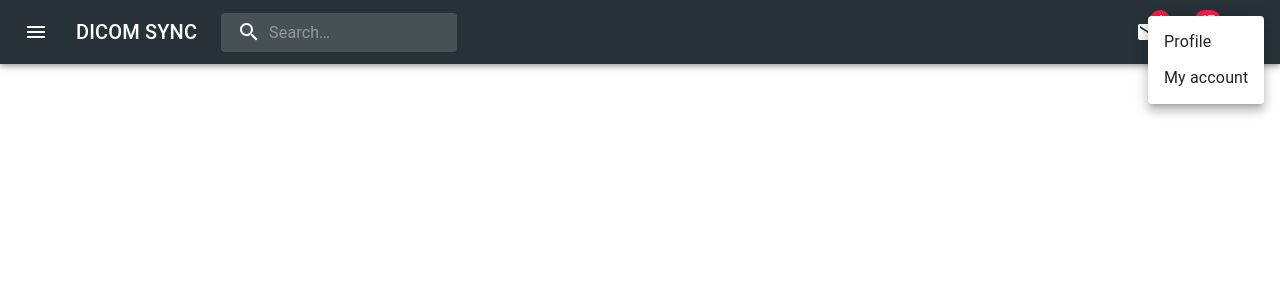
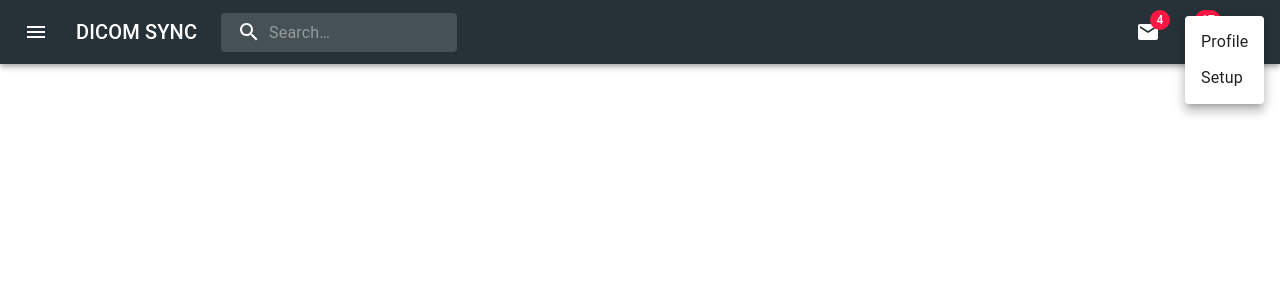
Before and after one commit to jaffersonoliveira/image-sync-s3, a React (Create React App) app in the folder app/src/renderer/: page /#/ in a window 1280 px wide. Both pictures are taken after a click on the button 1244 px from the left and 32 px from the top of the page. Shown: the top 300 px of the page. Built offline with nearby package versions, Linux system fonts and the light colour scheme; the HTML template or start-up script is replaced by a standard one.

Commit message:
feat: add screen setup

```diff
--- a/app/src/renderer/src/App.tsx
+++ b/app/src/renderer/src/App.tsx
@@ -1,9 +1,18 @@
 import React from 'react';
 import TopBar from './components/TopBar';
+import { Outlet } from 'react-router-dom';
+import { Box, Stack } from '@mui/material';
 
 function App() {
   return (
-      <TopBar />
+    <>
+      <Stack direction='column'>
+        <TopBar />
+        <Box p={3}>
+          <Outlet />
+        </Box>
+      </Stack>
+    </>
   );
 }
 
--- a/app/src/renderer/src/AppRoutes.tsx
+++ b/app/src/renderer/src/AppRoutes.tsx
@@ -2,12 +2,15 @@
 
 // screens
 import App from "./App";
+import Setup from "./screens/Setup";
 
 function AppRoutes() {
   return (
     <HashRouter>
       <Routes>
-        <Route path="/" element={<App />} />
+        <Route path="/" element={<App />} >
+          <Route path="/setup" element={<Setup />} />
+        </Route>
       </Routes>
     </HashRouter>
   )
--- a/app/src/renderer/src/components/TopBar.tsx
+++ b/app/src/renderer/src/components/TopBar.tsx
@@ -15,6 +15,7 @@
 import MailIcon from '@mui/icons-material/Mail';
 import NotificationsIcon from '@mui/icons-material/Notifications';
 import MoreIcon from '@mui/icons-material/MoreVert';
+import { useNavigate } from 'react-router-dom';
 
 const Search = styled('div')(({ theme }) => ({
   position: 'relative',
@@ -57,6 +58,7 @@
 }));
 
 export default function TopBar() {
+  const navigate = useNavigate()
   const [anchorEl, setAnchorEl] = React.useState<null | HTMLElement>(null);
   const [mobileMoreAnchorEl, setMobileMoreAnchorEl] =
     React.useState<null | HTMLElement>(null);
@@ -99,7 +101,7 @@
       onClose={handleMenuClose}
     >
       <MenuItem onClick={handleMenuClose}>Profile</MenuItem>
-      <MenuItem onClick={handleMenuClose}>My account</MenuItem>
+      <MenuItem onClick={()=>navigate('/setup')}>Setup</MenuItem>
     </Menu>
   );
 
--- /dev/null
+++ b/app/src/renderer/src/screens/Setup.tsx
@@ -0,0 +1,11 @@
+import { Typography } from "@mui/material";
+
+function Setup() {
+  return (
+    <>
+      <Typography variant="h5" fontWeight='700'>Configurações</Typography>
+    </>
+  )
+}
+
+export default Setup;
```
